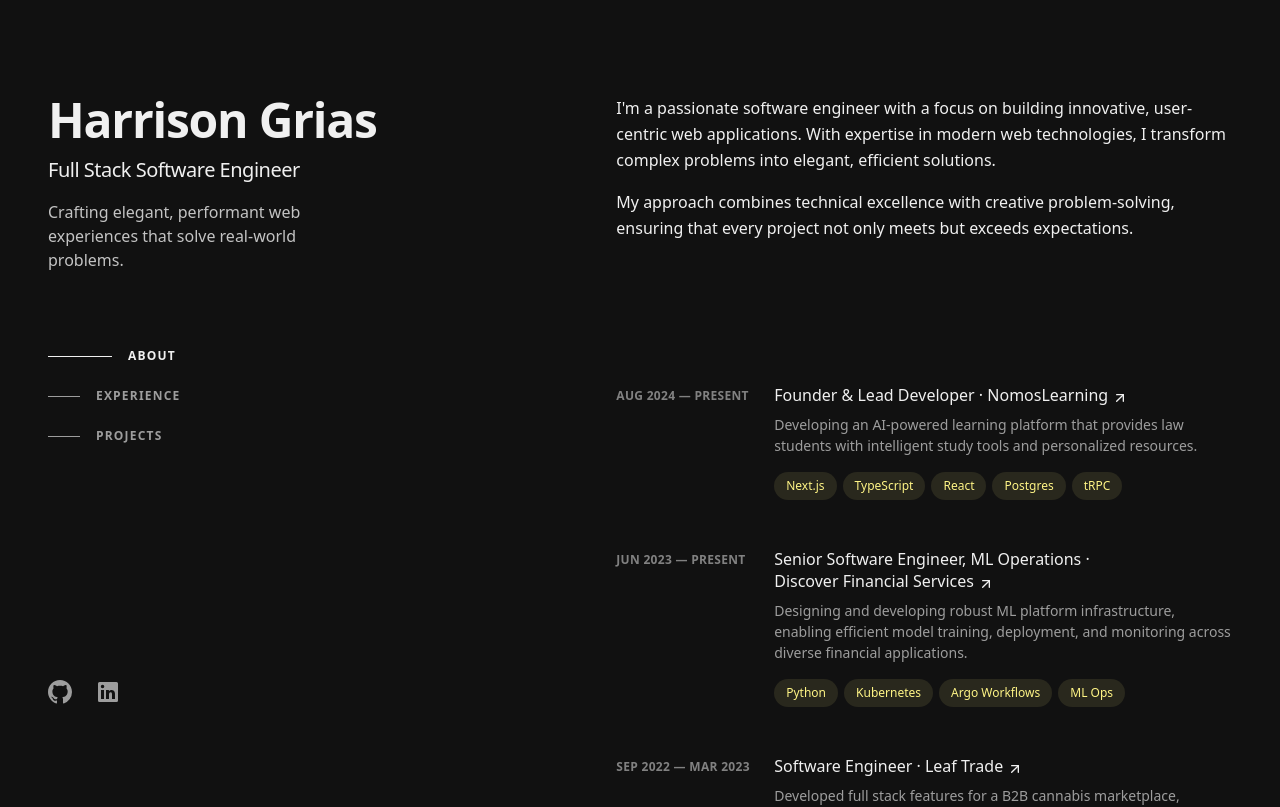
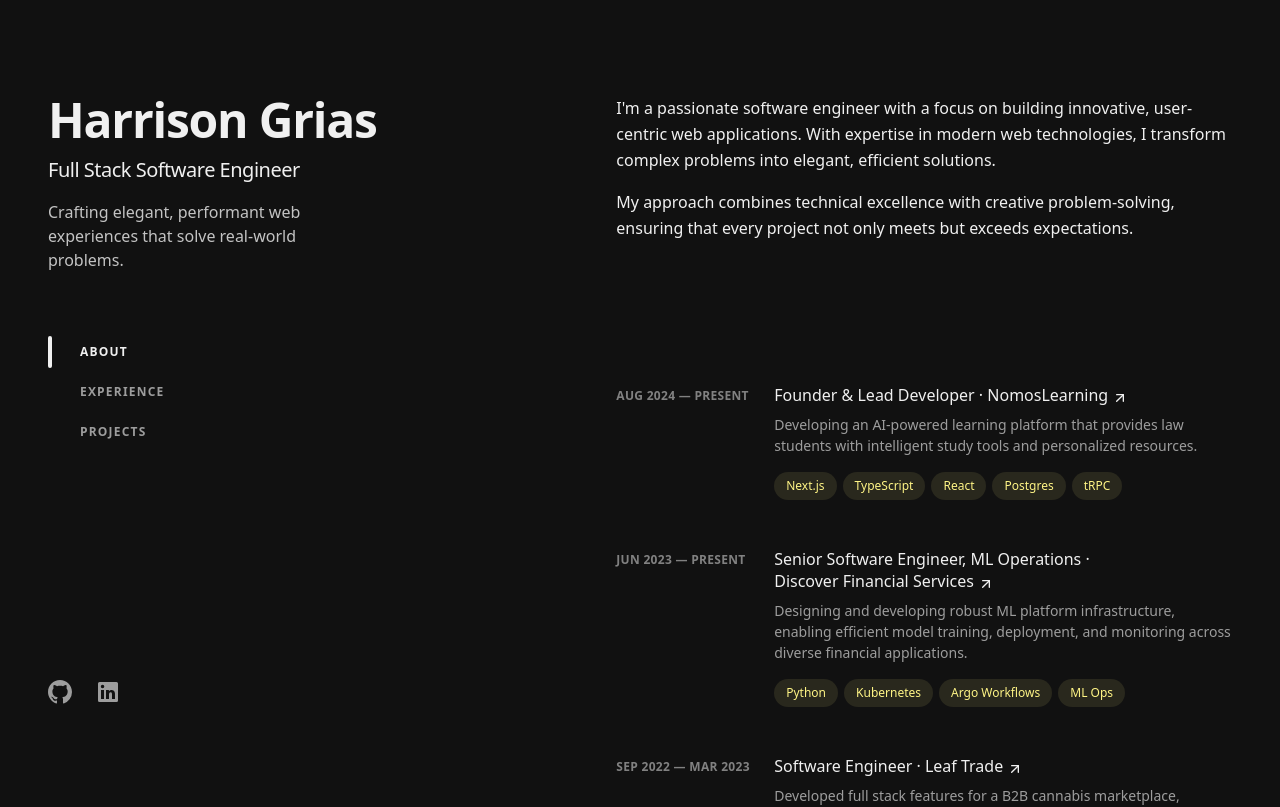
Before and after one commit to hgrias/harrisongrias.com, a Next.js app: page / in a window 1280 px wide. Shown: the top 807 px of the page. Built offline with nearby package versions, Linux system fonts and the light colour scheme.

Commit message:
refactor: change animation style for nav

```diff
--- a/src/app/components/Navigation.tsx
+++ b/src/app/components/Navigation.tsx
@@ -1,6 +1,7 @@
 "use client";
 
-import { useEffect, useState } from "react";
+import { useEffect, useRef, useState } from "react";
+import { motion } from "framer-motion";
 
 const NAV_ITEMS = [
   { name: "About", id: "about" },
@@ -10,10 +11,15 @@
 
 export const Navigation = () => {
   const [activeSection, setActiveSection] = useState<string | null>(null);
+  const [indicatorTop, setIndicatorTop] = useState(0);
+  const navRefs = useRef<Record<string, HTMLAnchorElement | null>>({});
+  const isScrollingRef = useRef(false);
 
   useEffect(() => {
     const observer = new IntersectionObserver(
       (entries) => {
+        if (isScrollingRef.current) return; // skip updates during smooth scroll
+
         entries.forEach((entry) => {
           if (entry.isIntersecting) {
             setActiveSection(entry.target.id);
@@ -30,6 +36,7 @@
     const sections = NAV_ITEMS.map((item) =>
       document.getElementById(item.id),
     ).filter(Boolean);
+
     sections.forEach((section) => {
       if (section) observer.observe(section);
     });
@@ -41,37 +48,54 @@
     };
   }, []);
 
+  useEffect(() => {
+    if (activeSection && navRefs.current[activeSection]) {
+      const element = navRefs.current[activeSection];
+      if (element) {
+        setIndicatorTop(element.offsetTop);
+      }
+    }
+  }, [activeSection]);
+
   const scrollToSection = (e: React.MouseEvent, sectionId: string) => {
     e.preventDefault();
     const section = document.getElementById(sectionId);
-    section?.scrollIntoView({ behavior: "smooth" });
+    if (!section) return;
+
+    // Prevent observer from overriding manually-set active section
+    isScrollingRef.current = true;
     setActiveSection(sectionId);
+
+    section.scrollIntoView({ behavior: "smooth" });
+
+    // Re-enable observer after scroll ends (~500ms)
+    setTimeout(() => {
+      isScrollingRef.current = false;
+    }, 600); // adjust timing if needed
   };
 
   return (
-    <nav className="nav hidden lg:block" aria-label="In-page jump links">
-      <ul className="mt-16 w-max">
+    <nav className="relative hidden lg:block" aria-label="In-page jump links">
+      <ul className="relative mt-16 w-max space-y-2 pl-4">
+        <motion.div
+          className="bg-foreground absolute left-0 h-8 w-1 rounded-full"
+          layout
+          transition={{ type: "spring", stiffness: 500, damping: 30 }}
+          style={{ top: indicatorTop }}
+        />
         {NAV_ITEMS.map((item) => (
           <li key={item.id}>
             <a
-              className={`group hover:text-foreground flex items-center py-3 ${
+              ref={(el) => (navRefs.current[item.id] = el)}
+              className={`group flex items-center py-2 pl-4 text-xs font-bold tracking-widest uppercase transition-colors ${
                 activeSection === item.id
                   ? "text-foreground"
-                  : "text-muted-foreground"
+                  : "text-muted-foreground hover:text-foreground"
               }`}
               href={`#${item.id}`}
               onClick={(e) => scrollToSection(e, item.id)}
             >
-              <span
-                className={`nav-indicator mr-4 h-px w-8 transition-all ${
-                  activeSection === item.id
-                    ? "bg-foreground w-16"
-                    : "bg-muted-foreground group-hover:bg-foreground group-hover:w-16"
-                }`}
-              ></span>
-              <span className="nav-text hover:text-foreground text-xs font-bold tracking-widest uppercase">
-                {item.name}
-              </span>
+              {item.name}
             </a>
           </li>
         ))}
```
